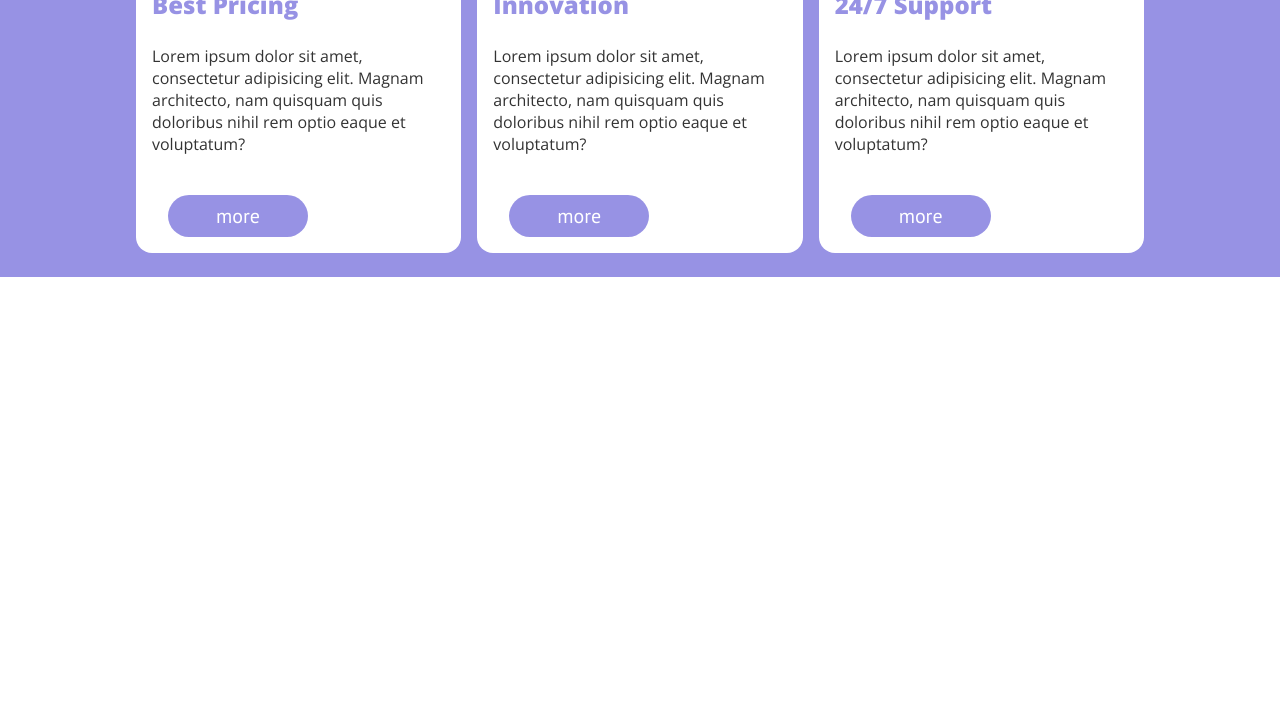
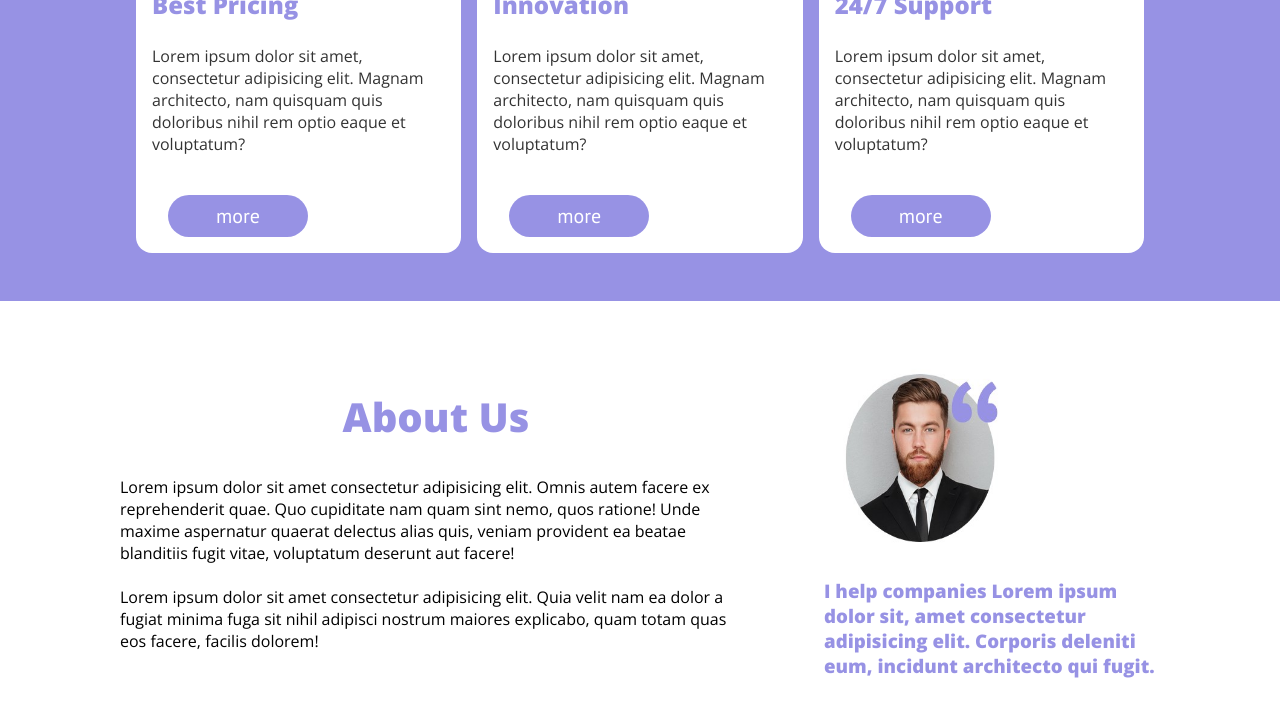
Before and after one commit to Valentina-De-Mite/htmlcss-responsive-layout, a plain HTML site: page index.html in a window 1280 px wide. Shown: the part 4276-4983 px from the top of the page. Before the commit the page ends 4553 px from the top, so only its background shows below. Drawn offline with nearby package versions, Linux system fonts and the light colour scheme.

Commit message:
added chief section

```diff
--- a/assets/style.css
+++ b/assets/style.css
@@ -99,8 +99,20 @@ body {
     padding-top: 2rem;
 }
 
+.pd-rl {
+    padding-right: 4rem;
+}
+
 .mg-t {
     margin-top: 2rem;
+}
+
+.mg-b {
+    margin-bottom: 2rem;
+}
+
+.mg-b1 {
+    margin-bottom: 1rem;
 }
 
 .m-auto {
@@ -184,7 +196,6 @@ body {
     width: 200px;
     aspect-ratio: 1;
     border-radius: 6rem;
-    img
 }
 
 .fa-file-code,
@@ -194,6 +205,20 @@ body {
     color: var(--rsp-heanvenly);
     font-size: 80px;
     padding-top: 2rem;
+}
+
+.chief {
+    position: relative;
+}
+
+.quote-v {
+    color: var(--rsp-primary);
+    position: absolute;
+    right: 40%;
+    top: 10%;
+    font-size: 60px;
+
+
 }
 
 .bg-lightblue {
--- a/index.html
+++ b/index.html
@@ -202,7 +202,7 @@
 
         </div>
 
-		<div class="bg-purple">
+		<div class="bg-purple pd-b">
             <div class="container w-80 pd-t">
                 <h2 class="text-white text-center mg-t">
                         Benefits of working with us
@@ -329,6 +329,39 @@
 
         </div>
 
+        <div class="bg-white">
+            <div class="container ">
+			    <div class="row">
+				<div class="col-12 col-md-8 pd-rl">
+                    <h2 class="text-purple w-40 text-center mg-t mg-b">
+                        About Us
+                    </h2>
+                    <p >
+                        Lorem ipsum dolor sit amet consectetur adipisicing elit. Omnis autem facere ex reprehenderit quae. Quo cupiditate nam quam sint nemo, quos ratione! Unde maxime aspernatur quaerat delectus alias quis, veniam provident ea beatae blanditiis fugit vitae, voluptatum deserunt aut facere!
+                    </p>
+                    <br>
+                    <p>Lorem ipsum dolor sit amet consectetur adipisicing elit. Quia velit nam ea dolor a fugiat minima fuga sit nihil adipisci nostrum maiores explicabo, quam totam quas eos facere, facilis dolorem!</p>
+
+				</div>
+				<div class="col-12 col-md-4 d-lg-block">
+                    <div class="chief mg-b1">
+                        <img class="img-circle width-40" src="./assets/images/about1.jpg" alt="">
+                    </div>
+
+                    <h3 class="text-purple mg-b1">
+                        I help companies Lorem ipsum dolor sit, amet consectetur adipisicing elit. Corporis deleniti eum, incidunt architecto qui fugit.
+                    </h3>
+                    <button class="bt bg-purple">
+                        <i class="fa-brands fa-linkedin" style="color: #ffffff;"></i>
+                        <span class="text-white">Find me on Linkedin </span>
+                    </button>
+
+
+				</div>
+
+
+        </div>
+
 
 
 
```
Also changed, not shown: assets/images/about1.jpg (added).
